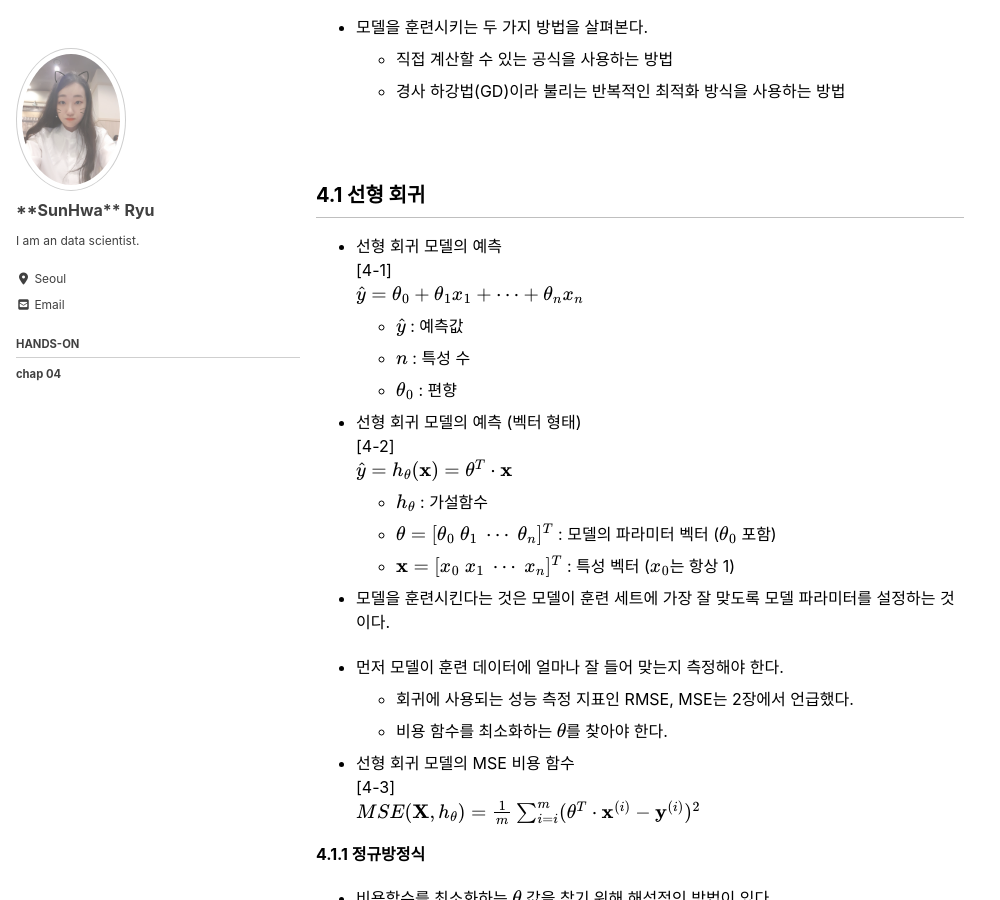
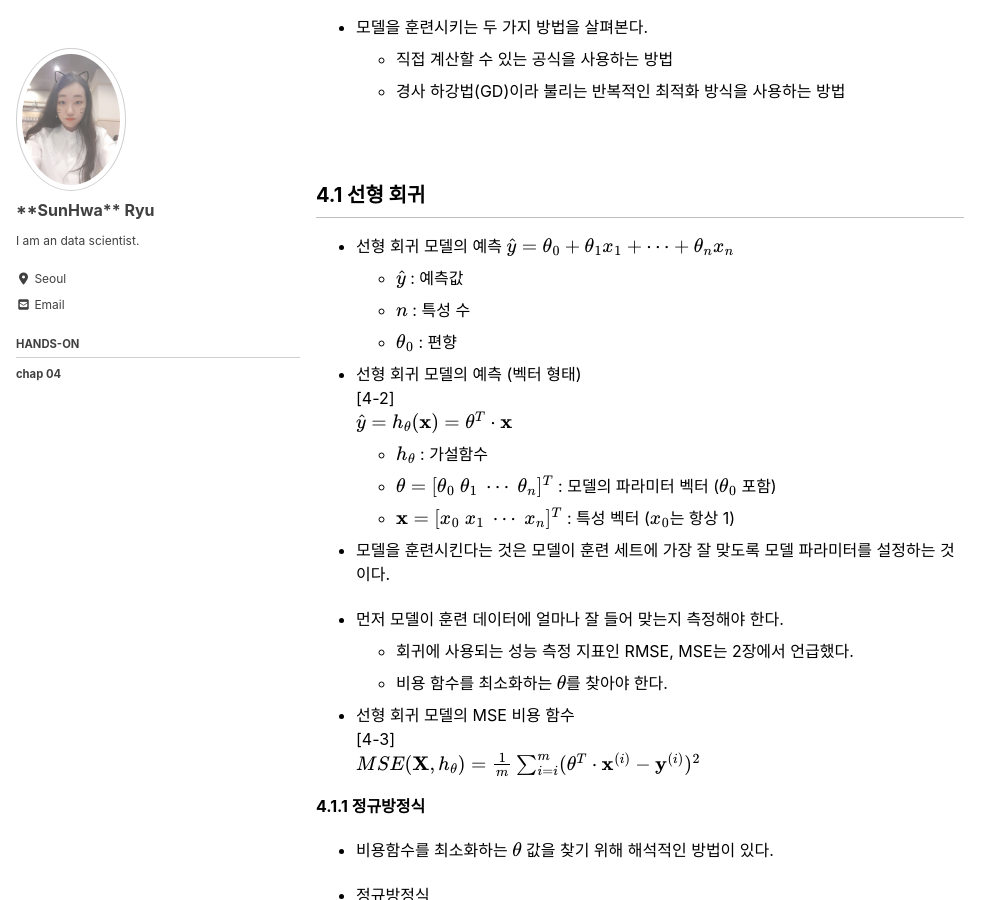
Before and after one commit to MinPinSunHwa/suna.github.io, a Jekyll site: the page built from _study/hands-on-04.md, in a window 1280 px wide and 900 px high, scrolled down 439 px. Shown: the whole window, without its empty margins (0-1000 px from the left). Built offline with Jekyll 4.4.1, drawn with Linux system fonts in a browser that asks for light colours; cached includes are drawn as plain includes; nearby versions of some CDN libraries; formulas are drawn with MathJax 3.

Commit message:
Update hands-on-04.md

```diff
--- a/_study/hands-on-04.md
+++ b/_study/hands-on-04.md
@@ -21,7 +21,8 @@ toc: true
 
 ## 4.1 선형 회귀
 
-- 선형 회귀 모델의 예측 <br> [4-1] <br>$$ \hat{y}=\theta_{0}+\theta_{1}x_{1}+\cdots+\theta_{n}x_{n} $$
+- 선형 회귀 모델의 예측
+  $$ \hat{y}=\theta_{0}+\theta_{1}x_{1}+\cdots+\theta_{n}x_{n} $$
   - $$ \hat{y} $$ : 예측값
   - $$ n $$ : 특성 수
   - $$ \theta_{0} $$ : 편향
```
